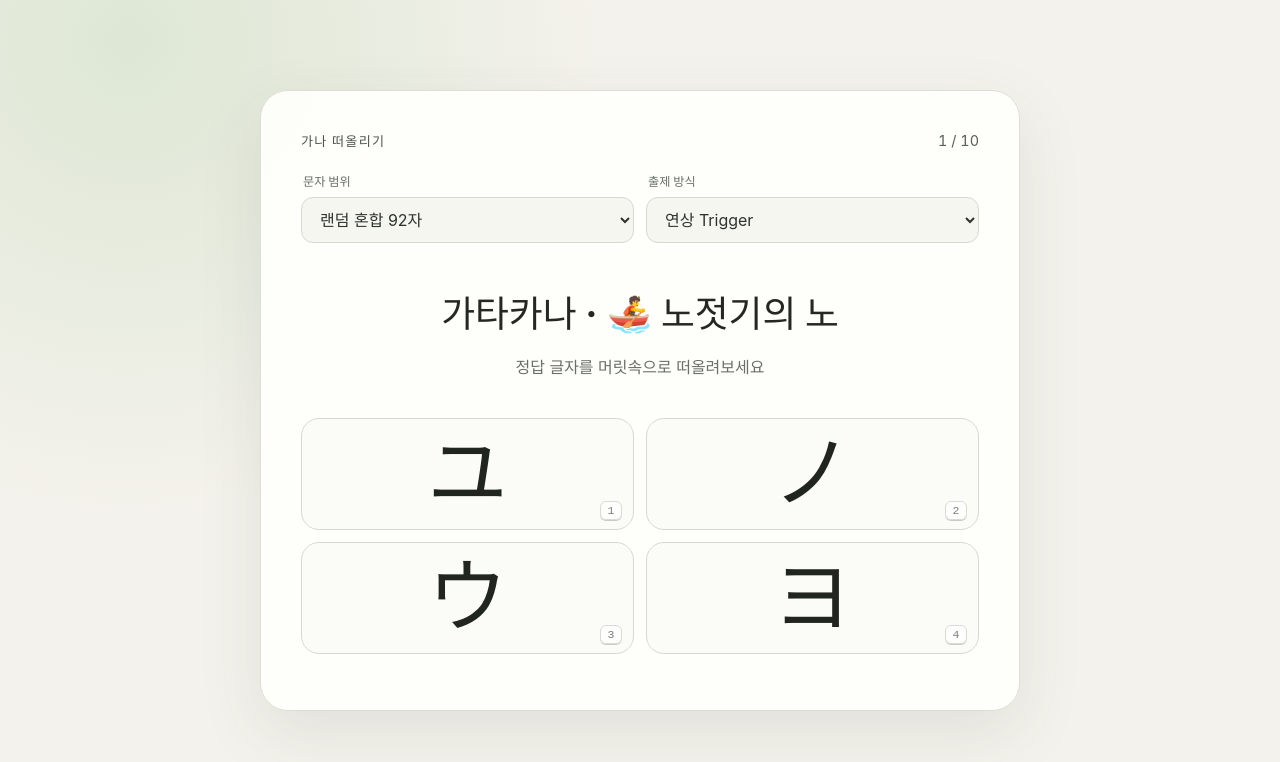
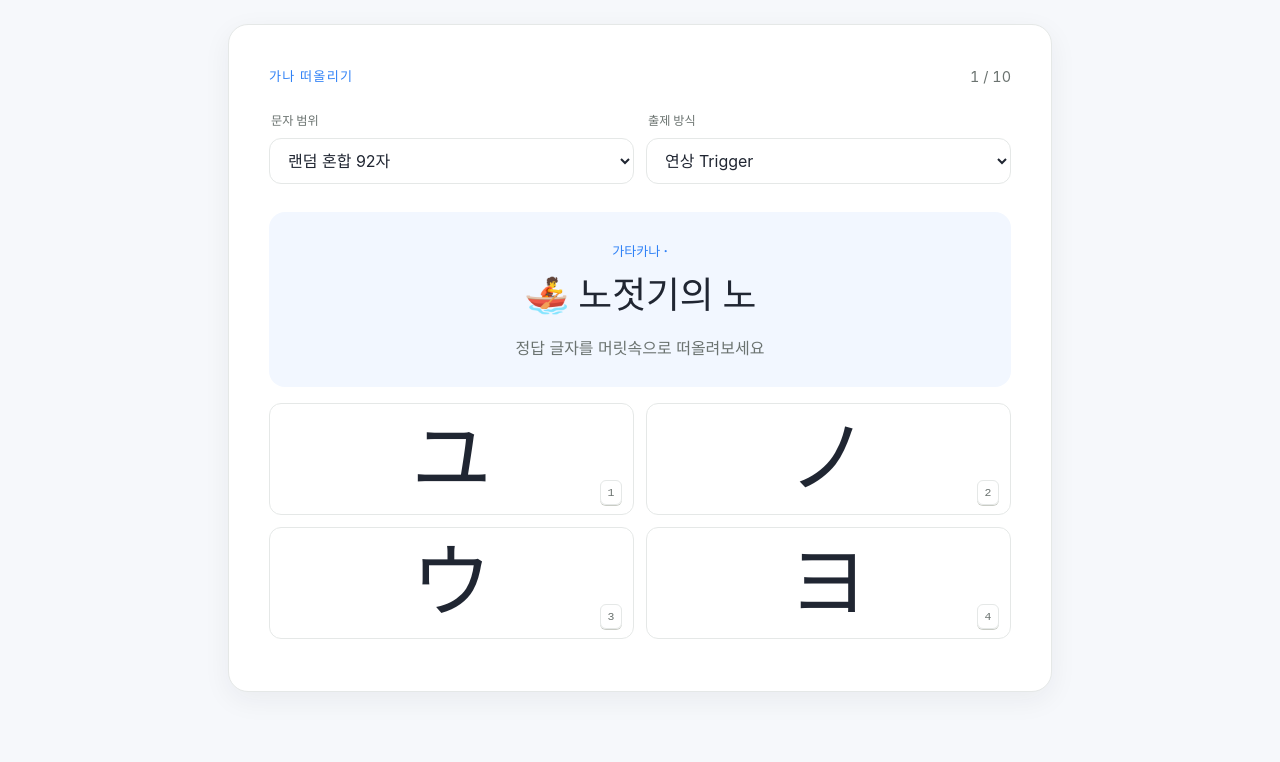
Before and after one commit to rkhyeon13-create/kana-recall-webapp, a React (Vite) app: page / in a window 1280 px wide. Shown: the top 762 px of the page. Built offline with nearby package versions, Linux system fonts and the light colour scheme.

Commit message:
Align design with Practical Drilling

```diff
--- a/index.html
+++ b/index.html
@@ -3,7 +3,7 @@
   <head>
     <meta charset="UTF-8" />
     <meta name="viewport" content="width=device-width, initial-scale=1.0, viewport-fit=cover" />
-    <meta name="theme-color" content="#f7f5ef" />
+    <meta name="theme-color" content="#f6f8fb" />
     <meta name="description" content="기본 히라가나와 가타카나 92자를 떠올리며 익히는 학습 앱" />
     <title>가나 떠올리기</title>
   </head>
--- a/src/App.tsx
+++ b/src/App.tsx
@@ -125,7 +125,8 @@ export default function App() {
         </div>
 
         <div className="question" key={`${session.id}-${session.index}`}>
-          <p className="question-meta">{KIND_LABEL[currentKana.kind]} · {prompt}</p>
+          <p className="question-kind">{KIND_LABEL[currentKana.kind]} ·</p>
+          <p className="question-meta">{prompt}</p>
           <p className="recall-guide">정답 글자를 머릿속으로 떠올려보세요</p>
         </div>
 
--- a/src/styles.css
+++ b/src/styles.css
@@ -1,7 +1,14 @@
 :root {
-  font-family: Inter, Pretendard, -apple-system, BlinkMacSystemFont, "Segoe UI", sans-serif;
-  color: #242722;
-  background: #f4f2ec;
+  font-family: -apple-system, BlinkMacSystemFont, "Segoe UI", sans-serif;
+  color: #202632;
+  background: #f6f8fb;
+  line-height: 1.65;
+  color-scheme: light;
+  --accent: #3182f6;
+  --line: #e5e8e7;
+  --muted: #6b7370;
+  --surface-accent: #f2f7ff;
+  --radius: 12px;
   font-synthesis: none;
   text-rendering: optimizeLegibility;
 }
@@ -13,16 +20,14 @@ body {
   min-width: 320px;
   min-height: 100vh;
   min-height: 100dvh;
-  background:
-    radial-gradient(circle at 10% 5%, rgba(212, 226, 202, .7), transparent 30rem),
-    #f4f2ec;
+  background: #f6f8fb;
 }
 
 button, select { font: inherit; }
 button, select { -webkit-tap-highlight-color: transparent; }
 
 button:focus-visible, select:focus-visible {
-  outline: 3px solid #1f6f50;
+  outline: 2px solid var(--accent);
   outline-offset: 3px;
 }
 
@@ -31,16 +36,16 @@ button:focus-visible, select:focus-visible {
   min-height: 100vh;
   min-height: 100dvh;
   display: grid;
-  place-items: center;
-  padding: max(20px, env(safe-area-inset-top)) max(16px, env(safe-area-inset-right)) max(20px, env(safe-area-inset-bottom)) max(16px, env(safe-area-inset-left));
+  place-items: start center;
+  padding: max(24px, env(safe-area-inset-top)) max(32px, env(safe-area-inset-right)) max(80px, env(safe-area-inset-bottom)) max(32px, env(safe-area-inset-left));
 }
 
 .card {
-  width: min(100%, 760px);
-  background: rgba(255, 255, 252, .94);
-  border: 1px solid #dfded6;
-  border-radius: 28px;
-  box-shadow: 0 22px 65px rgba(61, 67, 56, .1);
+  width: min(100%, 824px);
+  background: #fff;
+  border: 1px solid var(--line);
+  border-radius: 20px;
+  box-shadow: 0 8px 28px rgba(32, 38, 50, .06);
 }
 
 .quiz-card { padding: clamp(20px, 4vw, 40px); }
@@ -54,7 +59,7 @@ button:focus-visible, select:focus-visible {
 
 .eyebrow {
   margin: 0;
-  color: #4b574d;
+  color: var(--accent);
   font-size: .82rem;
   font-weight: 800;
   letter-spacing: .1em;
@@ -62,7 +67,7 @@ button:focus-visible, select:focus-visible {
 }
 
 .progress {
-  color: #566158;
+  color: var(--muted);
   font-size: .9rem;
   font-variant-numeric: tabular-nums;
 }
@@ -77,7 +82,7 @@ button:focus-visible, select:focus-visible {
 .settings label span {
   display: block;
   margin: 0 0 7px 2px;
-  color: #687068;
+  color: var(--muted);
   font-size: .76rem;
   font-weight: 700;
 }
@@ -86,10 +91,10 @@ select {
   width: 100%;
   min-height: 46px;
   padding: 0 38px 0 14px;
-  color: #2d332e;
-  background: #f6f6f1;
-  border: 1px solid #d7d9d1;
-  border-radius: 12px;
+  color: #202632;
+  background: #fff;
+  border: 1px solid var(--line);
+  border-radius: var(--radius);
   cursor: pointer;
 }
 
@@ -99,32 +104,43 @@ select {
   flex-direction: column;
   align-items: center;
   justify-content: center;
-  padding: 32px 8px 24px;
+  padding: 28px 24px 24px;
+  margin-top: 28px;
+  background: var(--surface-accent);
+  border-radius: 16px;
   text-align: center;
+}
+
+.question-kind {
+  margin: 0 0 8px;
+  color: var(--accent);
+  font-size: .82rem;
+  font-weight: 750;
 }
 
 .question-meta {
   max-width: 640px;
   margin: 0;
   font-size: clamp(1.45rem, 5vw, 2.3rem);
-  font-weight: 750;
+  color: #202632;
+  font-weight: 700;
   line-height: 1.3;
   text-wrap: balance;
 }
 
 .recall-guide {
   margin: 16px 0 0;
-  color: #697069;
+  color: var(--muted);
   font-size: clamp(.9rem, 2vw, 1rem);
 }
 
-.choice-area { min-height: 252px; }
+.choice-area { min-height: 264px; padding-top: 16px; }
 
 .quiet-wait {
   height: 4px;
   margin: 4px 20%;
   overflow: hidden;
-  background: #e7e8e1;
+  background: var(--line);
   border-radius: 999px;
 }
 
@@ -132,7 +148,7 @@ select {
   display: block;
   width: 100%;
   height: 100%;
-  background: #88a58f;
+  background: var(--accent);
   transform-origin: left;
   animation: quiet-progress 2s linear both;
 }
@@ -155,15 +171,15 @@ select {
 .choice {
   position: relative;
   min-height: 112px;
-  color: #20251f;
-  background: #fbfbf7;
-  border: 1px solid #d6d9d0;
-  border-radius: 18px;
+  color: #202632;
+  background: #fff;
+  border: 1px solid var(--line);
+  border-radius: var(--radius);
   cursor: pointer;
   transition: border-color 150ms ease, background 150ms ease, transform 150ms ease;
 }
 
-.choice:not(:disabled):hover { border-color: #7e9985; background: #f5f8f2; transform: translateY(-1px); }
+.choice:not(:disabled):hover { border-color: #a9c9fb; background: #f8fbff; transform: translateY(-1px); }
 .choice:disabled { opacity: 1; cursor: default; }
 .choice > span { font-family: "Hiragino Sans", "Yu Gothic", sans-serif; font-size: clamp(3.2rem, 10vw, 5rem); line-height: 1; }
 
@@ -173,9 +189,9 @@ select {
   bottom: 9px;
   min-width: 22px;
   padding: 2px 5px;
-  color: #7b817a;
+  color: var(--muted);
   background: rgba(255,255,255,.7);
-  border: 1px solid #d9dcd5;
+  border: 1px solid var(--line);
   border-radius: 6px;
   box-shadow: 0 1px 0 #c9ccc5;
   font-size: .72rem;
@@ -183,7 +199,7 @@ select {
 
 .choice.correct { color: #14583c; background: #dff2e6; border-color: #4e9a70; }
 .choice.wrong { color: #8f2c2c; background: #fbe3e1; border-color: #d46a62; }
-.choice.muted { color: #7b807a; background: #f3f3ee; }
+.choice.muted { color: #98a0ab; background: #f8f9fb; }
 
 .feedback {
   margin-top: 18px;
@@ -195,29 +211,29 @@ select {
 .feedback.error { background: #fbefec; }
 .feedback h2 { margin: 0; font-size: 1.25rem; }
 .feedback h2 span { font-family: "Hiragino Sans", "Yu Gothic", sans-serif; font-size: 1.55em; }
-.feedback p { margin: 7px 0 0; color: #4e554f; line-height: 1.55; }
-.feedback .feedback-trigger { margin-top: 13px; color: #242a25; font-weight: 750; }
+.feedback p { margin: 7px 0 0; color: #454d5a; line-height: 1.55; }
+.feedback .feedback-trigger { margin-top: 13px; color: #202632; font-weight: 750; }
 
 .primary-action {
   width: 100%;
   min-height: 54px;
   margin-top: 18px;
   color: white;
-  background: #245f45;
+  background: var(--accent);
   border: 0;
-  border-radius: 14px;
-  font-weight: 800;
+  border-radius: 10px;
+  font-weight: 700;
   cursor: pointer;
 }
 
-.primary-action:hover { background: #184e37; }
+.primary-action:hover { filter: brightness(.92); }
 
 .summary-card { padding: clamp(30px, 7vw, 58px); text-align: center; }
 .summary-card h1 { margin: 12px 0 30px; font-size: clamp(1.8rem, 5vw, 2.65rem); }
 .summary-numbers { display: grid; grid-template-columns: 1fr 1fr; gap: 12px; }
-.summary-numbers div, .review-summary { padding: 22px; background: #f4f5ef; border-radius: 16px; }
+.summary-numbers div, .review-summary { padding: 22px; background: #f8f9fb; border-radius: var(--radius); }
 .summary-numbers strong { display: block; font-size: 2.4rem; }
-.summary-numbers span, .review-summary > span { color: #697069; font-size: .85rem; }
+.summary-numbers span, .review-summary > span { color: var(--muted); font-size: .85rem; }
 .review-summary { margin-top: 12px; }
 .review-summary > span, .review-summary strong { display: block; }
 .review-summary strong { margin-top: 10px; font-family: "Hiragino Sans", "Yu Gothic", sans-serif; font-size: 1.8rem; }
@@ -235,11 +251,11 @@ select {
 }
 
 @media (max-width: 540px) {
-  .app-shell { place-items: start center; padding-left: 10px; padding-right: 10px; }
-  .card { border-radius: 20px; }
+  .app-shell { padding: max(14px, env(safe-area-inset-top)) 12px max(32px, env(safe-area-inset-bottom)); }
+  .card { border-radius: 16px; }
   .quiz-card { padding: 18px 14px; }
   .settings { grid-template-columns: 1fr; gap: 9px; }
-  .question { min-height: 155px; padding-top: 25px; }
+  .question { min-height: 155px; padding: 22px 16px 20px; margin-top: 22px; }
   .choice-area { min-height: 216px; }
   .choice { min-height: 96px; }
   .feedback { padding: 16px; }
```
